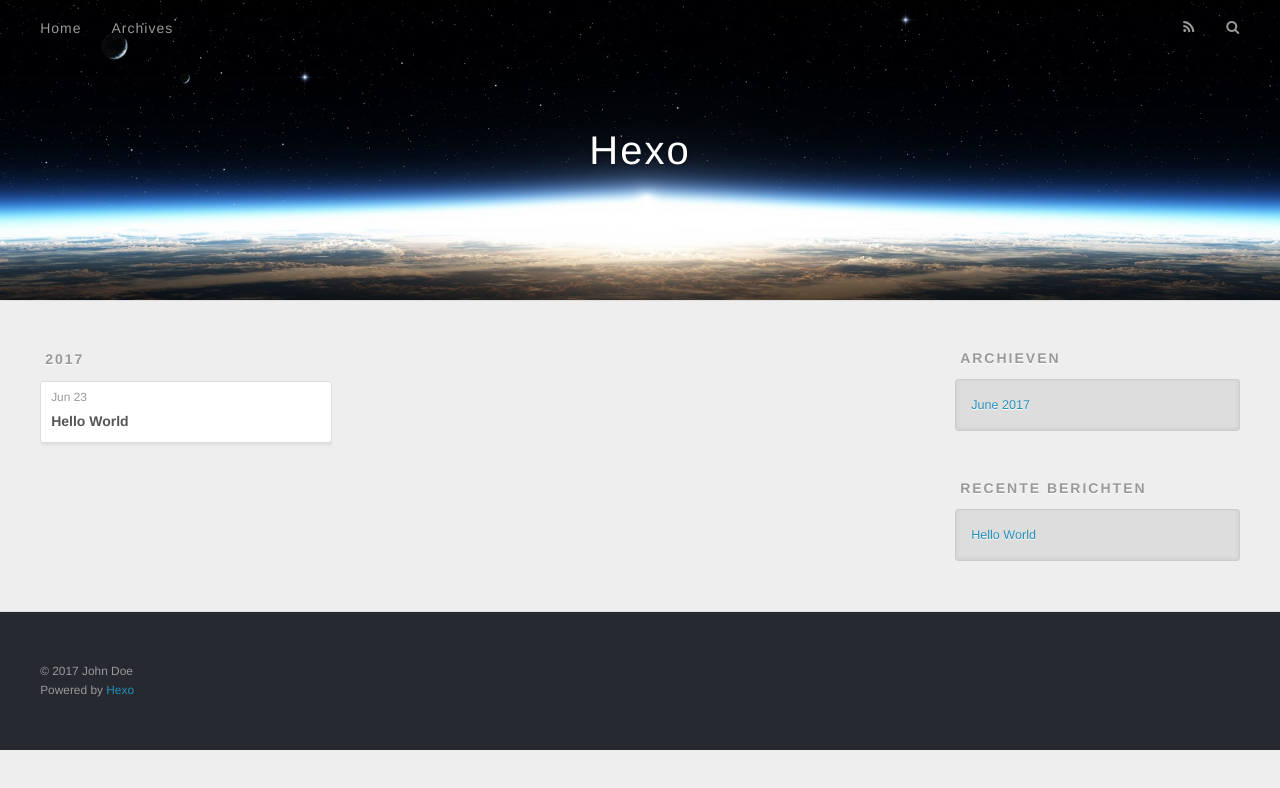
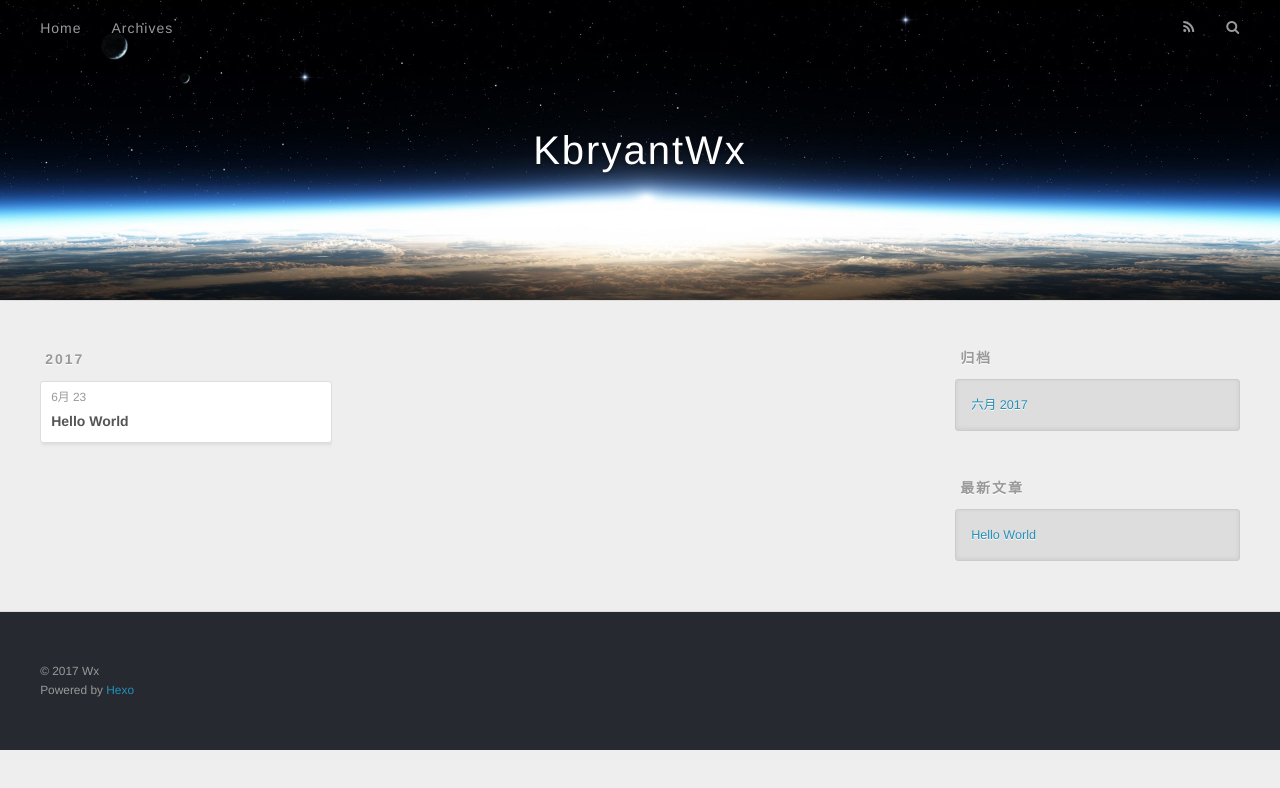
Before and after one commit to kobebryantwx/Blog, a plain HTML site: page archives/index.html in a window 1280 px wide. Drawn offline with nearby package versions, Linux system fonts and the light colour scheme.

Commit message:
Site updated: 2017-06-23 14:30:01

```diff
--- a/archives/index.html
+++ b/archives/index.html
@@ -3,16 +3,19 @@
 <head>
   <meta charset="utf-8">
 
-  <title>Archieven | Hexo</title>
+  <title>归档 | KbryantWx</title>
   <meta name="viewport" content="width=device-width, initial-scale=1, maximum-scale=1">
-  <meta property="og:type" content="website">
-<meta property="og:title" content="Hexo">
-<meta property="og:url" content="http://yoursite.com/archives/index.html">
-<meta property="og:site_name" content="Hexo">
+  <meta name="description" content="��ӭ">
+<meta property="og:type" content="website">
+<meta property="og:title" content="KbryantWx">
+<meta property="og:url" content="http://kobebryantwx.github.io/archives/index.html">
+<meta property="og:site_name" content="KbryantWx">
+<meta property="og:description" content="��ӭ">
 <meta name="twitter:card" content="summary">
-<meta name="twitter:title" content="Hexo">
+<meta name="twitter:title" content="KbryantWx">
+<meta name="twitter:description" content="��ӭ">
 
-    <link rel="alternate" href="/atom.xml" title="Hexo" type="application/atom+xml">
+    <link rel="alternate" href="/atom.xml" title="KbryantWx" type="application/atom+xml">
 
 
     <link rel="icon" href="/favicon.png">
@@ -33,7 +36,7 @@
   <div id="header-outer" class="outer">
     <div id="header-title" class="inner">
       <h1 id="logo-wrap">
-        <a href="/" id="logo">Hexo</a>
+        <a href="/" id="logo">KbryantWx</a>
       </h1>
 
     </div>
@@ -50,10 +53,10 @@
 
           <a id="nav-rss-link" class="nav-icon" href="/atom.xml" title="RSS Feed"></a>
 
-        <a id="nav-search-btn" class="nav-icon" title="Zoeken"></a>
+        <a id="nav-search-btn" class="nav-icon" title="搜索"></a>
       </nav>
       <div id="search-form-wrap">
-        <form action="//google.com/search" method="get" accept-charset="UTF-8" class="search-form"><input type="search" name="q" class="search-form-input" placeholder="Search"><button type="submit" class="search-form-submit">&#xF002;</button><input type="hidden" name="sitesearch" value="http://yoursite.com"></form>
+        <form action="//google.com/search" method="get" accept-charset="UTF-8" class="search-form"><input type="search" name="q" class="search-form-input" placeholder="Search"><button type="submit" class="search-form-submit">&#xF002;</button><input type="hidden" name="sitesearch" value="http://kobebryantwx.github.io"></form>
       </div>
     </div>
   </div>
@@ -76,7 +79,7 @@
   <div class="archive-article-inner">
     <header class="archive-article-header">
       <a href="/2017/06/23/hello-world/" class="archive-article-date">
-  <time datetime="2017-06-23T03:58:51.593Z" itemprop="datePublished">Jun 23</time>
+  <time datetime="2017-06-23T03:58:51.593Z" itemprop="datePublished">6月 23</time>
 </a>
 
 
@@ -107,9 +110,9 @@
 
 
   <div class="widget-wrap">
-    <h3 class="widget-title">Archieven</h3>
+    <h3 class="widget-title">归档</h3>
     <div class="widget">
-      <ul class="archive-list"><li class="archive-list-item"><a class="archive-list-link" href="/archives/2017/06/">June 2017</a></li></ul>
+      <ul class="archive-list"><li class="archive-list-item"><a class="archive-list-link" href="/archives/2017/06/">六月 2017</a></li></ul>
     </div>
   </div>
 
@@ -117,7 +120,7 @@
 
 
   <div class="widget-wrap">
-    <h3 class="widget-title">Recente berichten</h3>
+    <h3 class="widget-title">最新文章</h3>
     <div class="widget">
       <ul>
 
@@ -137,7 +140,7 @@
 
   <div class="outer">
     <div id="footer-info" class="inner">
-      &copy; 2017 John Doe<br>
+      &copy; 2017 Wx<br>
       Powered by <a href="http://hexo.io/" target="_blank">Hexo</a>
     </div>
   </div>
```
Also changed, not shown: 2017/06/23/hello-world/index.html (+12 -12 lines), archives/2017/06/index.html (+18 -15 lines), archives/2017/index.html (+18 -15 lines), index.html (+18 -15 lines).
